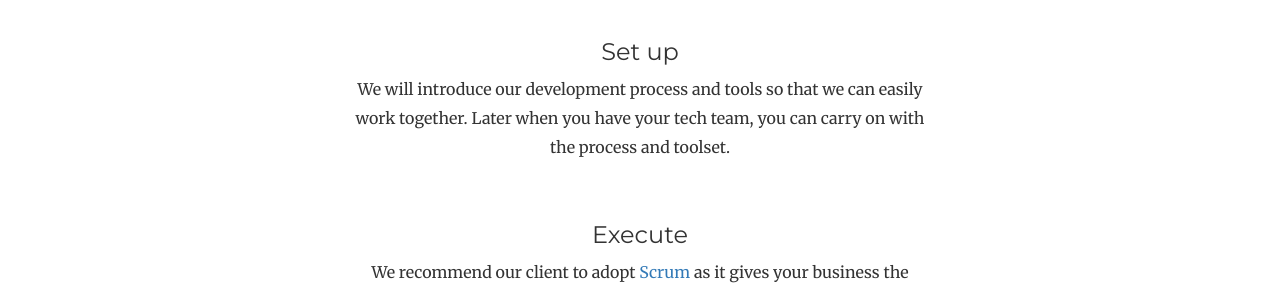
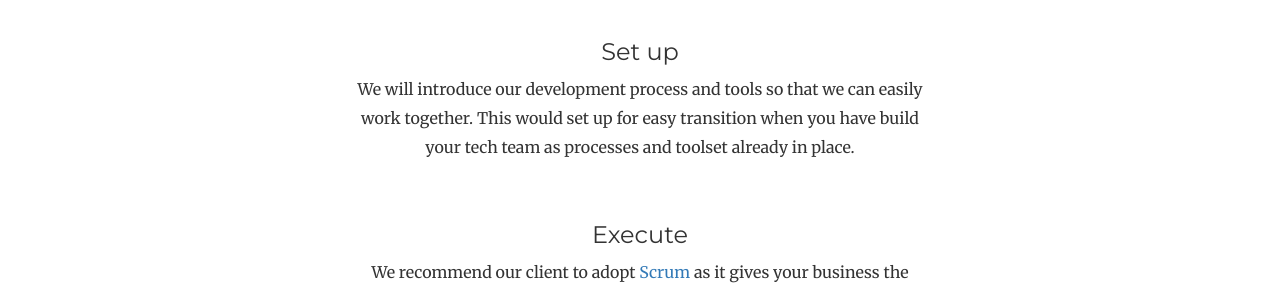
Before and after one commit to betacode-io/betacode-io.github.io-backup, a Jekyll site: the page built from index.html, in a window 1280 px wide. Shown: the part 756-1047 px from the top of the page. Built offline with Jekyll 4.4.1, drawn with Linux system fonts in a browser that asks for light colours.

Commit message:
Improved copy for the website.

```diff
--- a/index.html
+++ b/index.html
@@ -44,7 +44,7 @@ layout: default
                 </li>
                 <li>
                   <h3>Set up</h3>
-                  <p>We will introduce our development process and tools so that we can easily work together. Later when you have your tech team, you can carry on with the process and toolset.
+                  <p>We will introduce our development process and tools so that we can easily work together. This would set up for easy transition when you have build your tech team as processes and toolset already in place.
                   </p>
                 </li>
                 <li>
```
